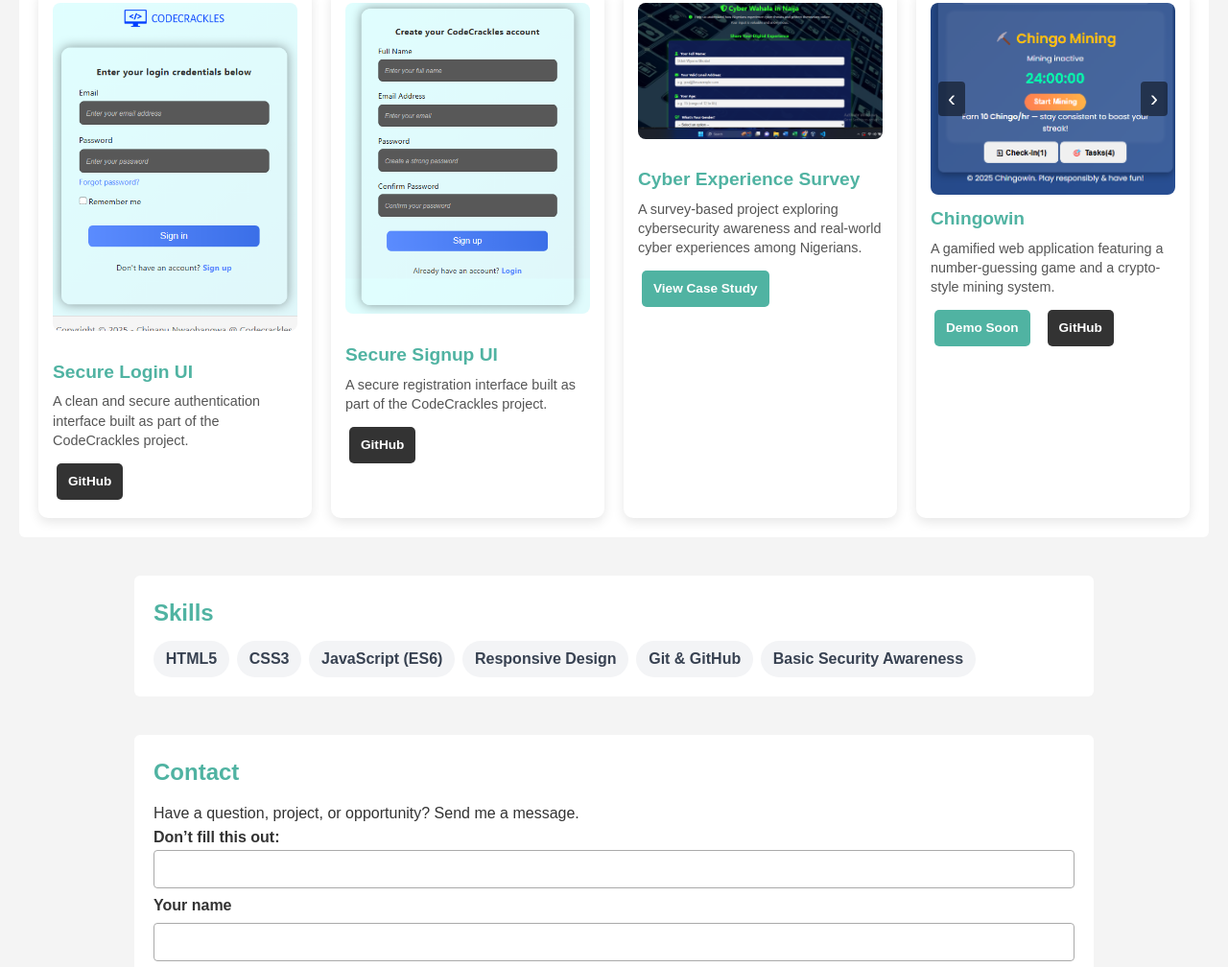
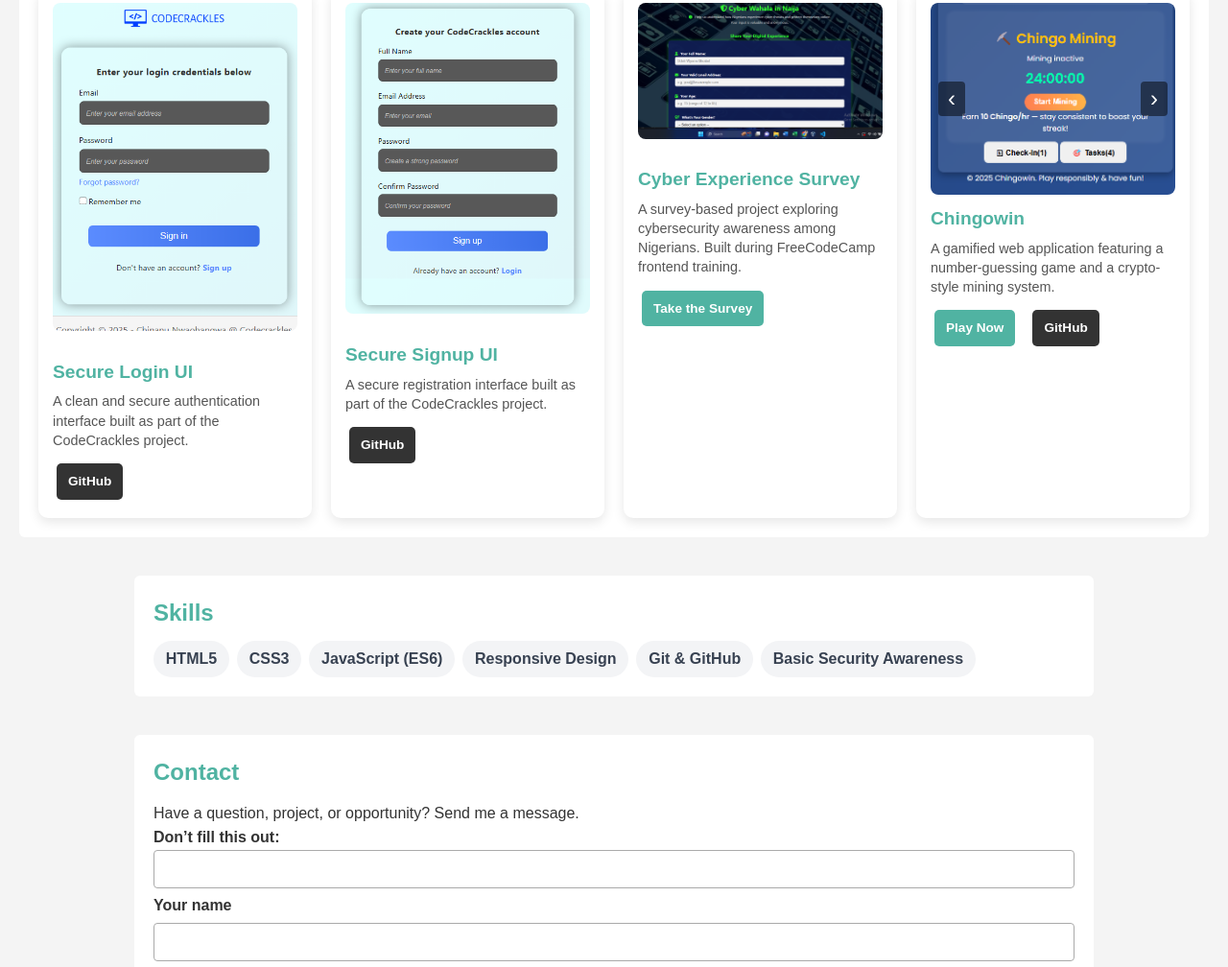
Before and after one commit to chinanugod/portfolio, a plain HTML site: page index.html in a window 1280 px wide. Shown: the part 894-1902 px from the top of the page at 96% size. Drawn offline with Linux system fonts and the light colour scheme.

Commit message:
Add live demo links for deployed projects

```diff
--- a/index.html
+++ b/index.html
@@ -90,20 +90,24 @@
 
         <!-- Cyber Survey Project -->
         <article class="project-card">
-          <img
-            src="assets/images/cybersurvey.png"
-            alt="Cyber Experience Survey project screenshot"
-          />
+          <img src="assets/images/cybersurvey.png" alt="Cyber Survey project" />
           <h3>Cyber Experience Survey</h3>
           <p>
-            A survey-based project exploring cybersecurity awareness and
-            real-world cyber experiences among Nigerians.
+            A survey-based project exploring cybersecurity awareness among
+            Nigerians. Built during FreeCodeCamp frontend training.
           </p>
           <div class="project-links">
-            <a href="#" class="btn">View Case Study</a>
+            <a
+              href="https://cybersurvey.netlify.app"
+              target="_blank"
+              rel="noopener"
+              class="btn"
+              >Take the Survey</a
+            >
           </div>
         </article>
 
+        <!-- Chingowin Project -->
         <article class="project-card">
           <div class="carousel" data-carousel>
             <img
@@ -137,7 +141,7 @@
           </p>
 
           <div class="project-links">
-            <a href="#" class="btn">Demo Soon</a>
+            <a href="https://chingowin.netlify.app" class="btn">Play Now</a>
             <a
               href="https://github.com/chinanugod/Chingowin"
               target="_blank"
```
